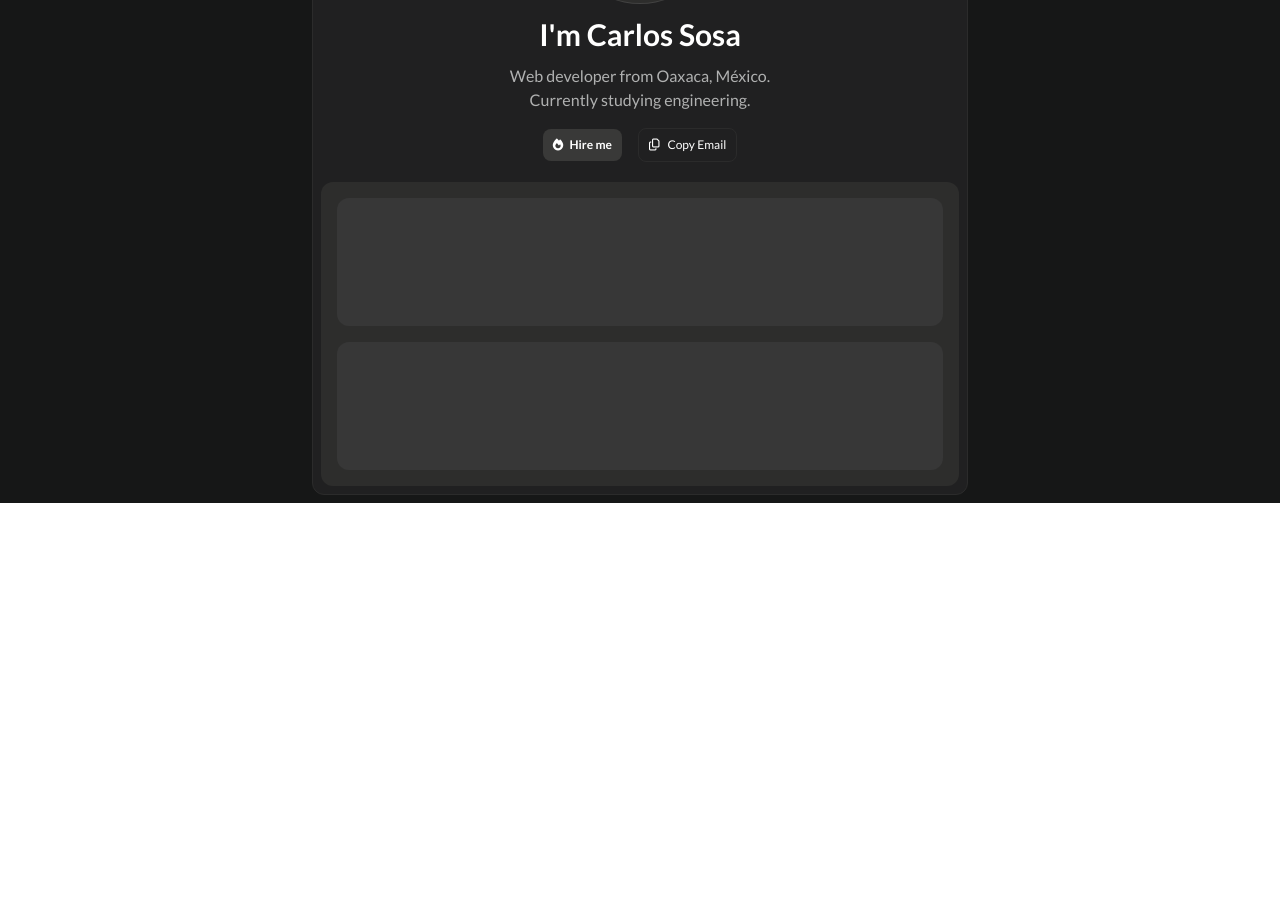
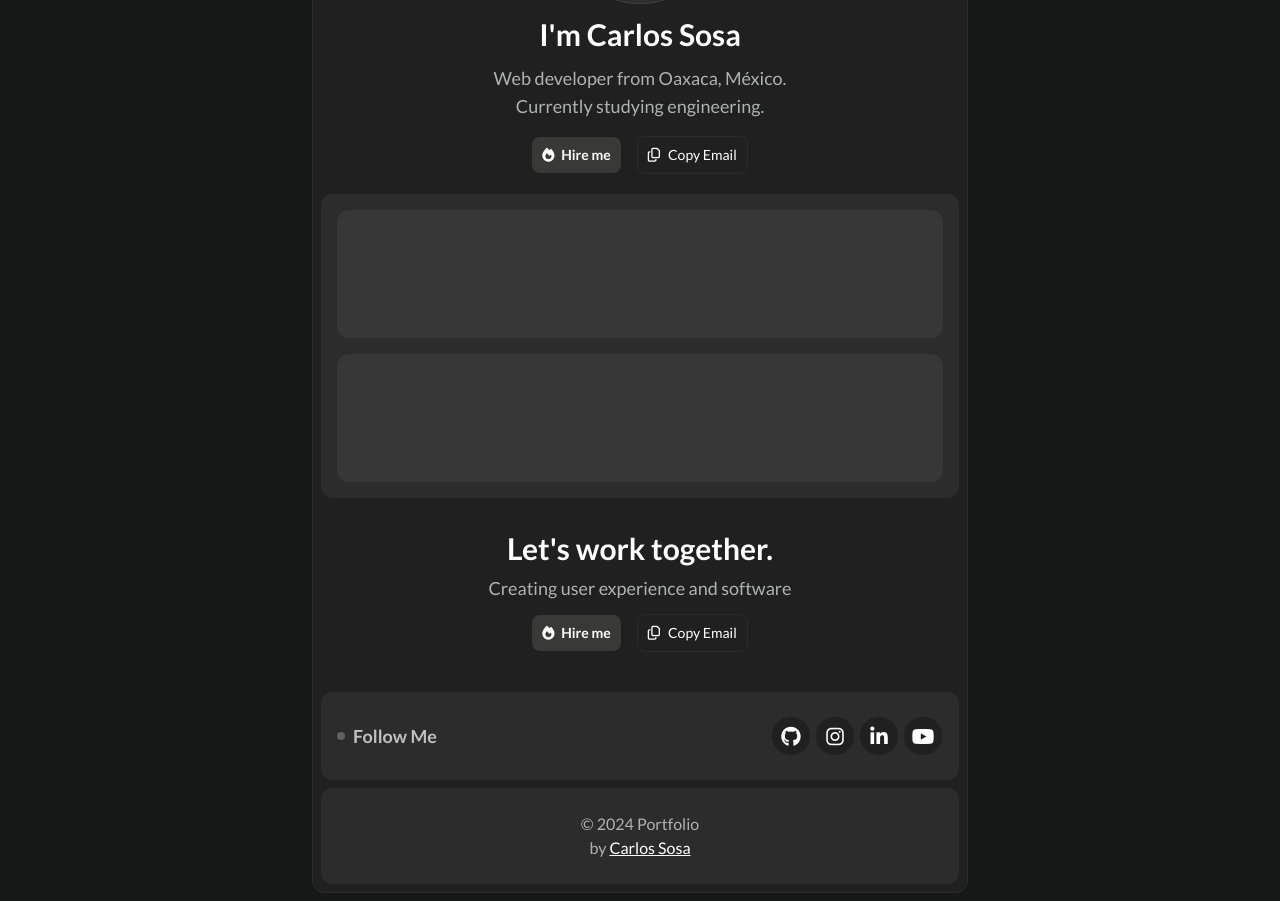
Before and after one commit to carlosupreme/portfolio, a React (Vite) app: page / in a window 1280 px wide. Shown: the part 323-1224 px from the top of the page. Before the commit the page ends 826 px from the top, so only its background shows below. Built offline with nearby package versions, Linux system fonts and the light colour scheme.

Commit message:
adding footer with social media

```diff
--- /dev/null
+++ b/src/components/BulletTitle.tsx
@@ -0,0 +1,8 @@
+export default function BulletTitle({text}: { text: string }) {
+    return (
+        <div className="flex gap-2 items-center">
+            <div className="dark:bg-dark-bullet w-2 h-2 rounded-full"></div>
+            <h2 className="text-dark-font-title font-bold text-lg">{text}</h2>
+        </div>
+    )
+}
--- a/src/components/CopyEmailButton.tsx
+++ b/src/components/CopyEmailButton.tsx
@@ -7,16 +7,15 @@ export default function CopyEmail() {
         const email = "carlosupremedev@gmail.com";
         navigator.clipboard.writeText(email)
             .then(() => setClicked(true))
-            .catch(() => alert("Failed to copy email to clipboard"));
-
-        setTimeout(() => setClicked(false), 2000);
+            .catch(() => alert("Failed to copy email to clipboard"))
+            .finally(() => setTimeout(() => setClicked(false), 2000));
     }
 
     return (
         <button
             disabled={clicked}
             onClick={copyEmailToClipboard}
-            className="disabled:opacity-50 dark:disabled:ring-0 px-2.5 py-2 border border-dark-border rounded-lg text-xs dark:text-white cursor-pointer dark:hover:ring-4 dark:hover:ring-dark-profound transition-all">
+            className="disabled:opacity-50 dark:disabled:ring-0 px-2.5 py-2 border border-dark-border rounded-lg text-sm dark:text-white cursor-pointer dark:hover:ring-4 dark:hover:ring-dark-profound transition-all">
             <i className="fa-regular fa-copy mr-2"></i>
             {clicked ? "Copied" : "Copy Email"}
         </button>
--- /dev/null
+++ b/src/components/Footer.tsx
@@ -0,0 +1,82 @@
+import HireMeButton from "./HireMeButton.tsx";
+import CopyEmail from "./CopyEmailButton.tsx";
+import BulletTitle from "./BulletTitle.tsx";
+
+
+export default function Footer() {
+    return (
+        <footer className="flex flex-col gap-2">
+            <div className="py-8 px-2 flex flex-col gap-2 items-center justify-center dark:text-dark-font">
+                <h2 className="font-bold text-3xl dark:text-white text-center">Let's work together.</h2>
+                <h3 className="text-lg">Creating user experience and software</h3>
+                <div className="flex gap-4 items-center mt-1">
+                    <HireMeButton/>
+                    <CopyEmail/>
+                </div>
+            </div>
+
+            <SocialMedia/>
+            <Copyright/>
+        </footer>
+    )
+}
+
+function SocialMedia() {
+
+    const socialMediaLinks = [
+        {
+            icon: "github",
+            link: "https://github.com/carlosupreme"
+        },
+        {
+            icon: "instagram",
+            link: "https://instagram.com/carlosuprem"
+        },
+        {
+            icon: "linkedin-in",
+            link: "https://linkedin.com/in/carlosupreme"
+        },
+        {
+            icon: "youtube",
+            link: "https://youtube.com/@carlosupremedev"
+        }
+    ]
+
+
+    return (
+        <div className="w-full rounded-xl dark:bg-dark-bg-section py-6 px-4 flex justify-between">
+            <BulletTitle text={"Follow Me"}/>
+            <div className="flex gap-1">
+                {socialMediaLinks.map((link) => (
+                    <SocialMediaButton icon={link.icon} link={link.link}/>
+                ))}
+            </div>
+        </div>
+    )
+}
+
+function SocialMediaButton({icon, link}: { icon: string, link: string }) {
+    return (
+        <a href={link}
+           target="_blank"
+           className="dark:text-white cursor-pointer dark:hover:ring-2 dark:hover:ring-dark-button-hover-ring transition-all border border-dark-border dark:bg-dark rounded-full text-center w-10 h-10 grid place-items-center"
+        >
+            <i className={`fa-brands fa-${icon} fa-lg`}></i>
+        </a>
+    )
+}
+
+function Copyright() {
+    const email = "carlosupremedev@gmail.com"
+    return (
+        <div>
+            <div className="text-opacity-50 w-full rounded-xl dark:bg-dark-bg-section py-6 px-4 text-center">
+                <h5>
+                    © 2024 Portfolio
+                    <br/>
+                    by <a className="underline text-white" href={`mailto:${email}`}>Carlos Sosa</a>
+                </h5>
+            </div>
+        </div>
+    )
+}
--- a/src/components/HireMeButton.tsx
+++ b/src/components/HireMeButton.tsx
@@ -2,7 +2,7 @@ export default function HireMeButton(){
     return (
         <button className="
         dark:hover:ring-4 dark:hover:ring-dark-profound transition-all
-        dark:bg-dark-bg-button dark:text-white py-2 px-2.5 rounded-lg min-w-fit text-xs font-bold">
+        dark:bg-dark-bg-button dark:text-white py-2 px-2.5 rounded-lg text-sm font-bold">
             <i className="fa-solid fa-fire mr-1"></i> Hire me
         </button>
     )
--- a/src/pages/Home.tsx
+++ b/src/pages/Home.tsx
@@ -1,22 +1,19 @@
 import me from "../assets/me-memoji.png";
 import HireMeButton from "../components/HireMeButton.tsx";
 import CopyEmail from "../components/CopyEmailButton.tsx";
+import BulletTitle from "../components/BulletTitle.tsx";
 
 export default function Home() {
     return (
         <div className="dark:text-dark-font flex flex-col gap-5">
             <div className="flex items-center justify-between px-4 w-full">
-                <div className="flex gap-2 items-center">
-                    <div className="dark:bg-dark-bullet w-2 h-2 rounded-full"></div>
-                    <h2 className="text-xl accent-dark-font-title text-dark-font-title">Software developer</h2>
-                </div>
-
+                <BulletTitle text={"Software developer"}/>
                 <div className="bg-green-900 w-5 h-5 rounded-full grid place-items-center">
                     <div className="bg-green-500 w-1.5 h-1.5 rounded-full"></div>
                 </div>
             </div>
 
-            <div className=" w-full flex flex-col items-center justify-center">
+            <div className="text-lg w-full flex flex-col items-center justify-center">
                 <div className="border dark:border-white/10 dark:bg-dark-bg-section rounded-full p-2 my-3">
                     <img src={me} alt="Me" className="w-36 h-36 rounded-full object-cover"/>
                 </div>
--- a/src/pages/Layout.tsx
+++ b/src/pages/Layout.tsx
@@ -1,5 +1,6 @@
 import {Outlet} from "react-router-dom";
 import Navbar from "../components/Navbar.tsx";
+import Footer from "../components/Footer.tsx";
 
 export default function Layout() {
     return (
@@ -9,7 +10,10 @@ export default function Layout() {
 
                 <main className="pt-8 px-2 pb-2 dark:text-dark-font dark:bg-dark w-full rounded-xl border border-dark-border">
                     <Outlet/>
+                    <Footer/>
                 </main>
+
+
             </div>
         </div>
     )
--- a/tailwind.config.js
+++ b/tailwind.config.js
@@ -12,11 +12,12 @@ export default {
                 'dark-font-title': '#C0C0C0',
                 'dark-border': '#2b2b2b',
                 'dark-bg-button': '#393938',
-                'dark-bg-section': '#2d2d2c',
+                'dark-bg-section': '#2c2c2c',
                 'dark-bg-item': '#373737',
-                'dark-bullet': '#616060',
+                'dark-bullet': '#616161',
                 'dark-nav-bg-button-hover': '#2d2d2c',
                 'dark-nav-button': '#909090',
+                'dark-button-hover-ring': '#242425'
             },
         },
     },
```
